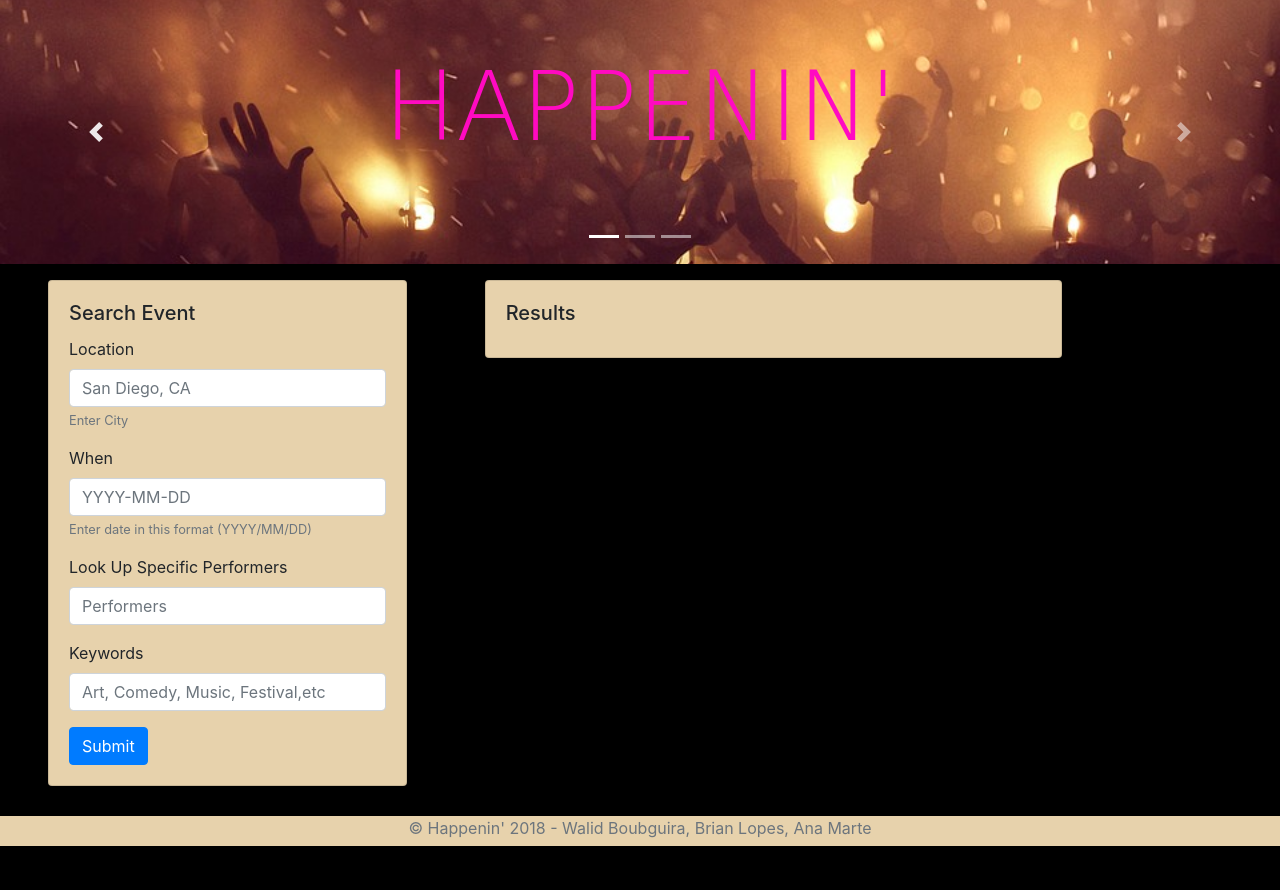
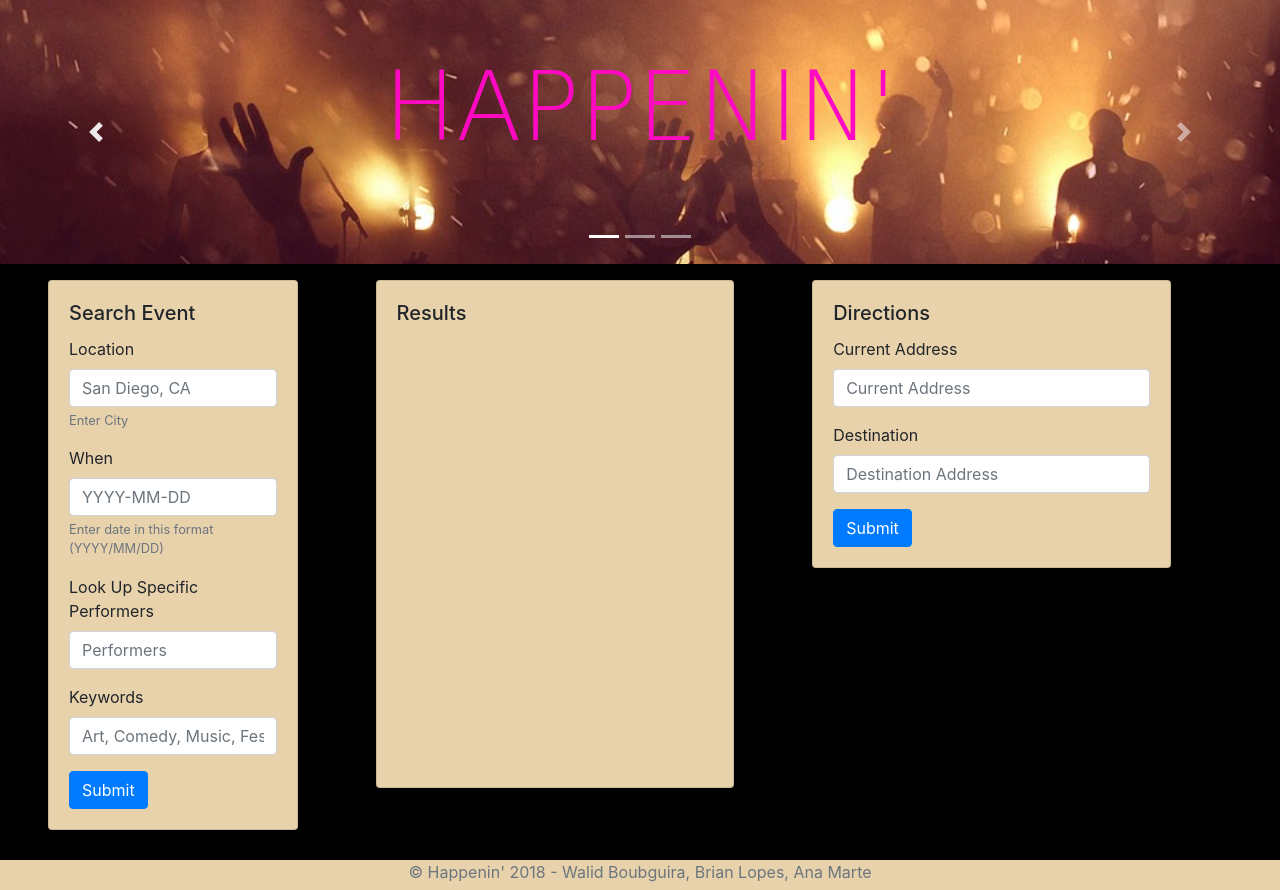
Before and after one commit to walidbillel/project1-WABD-, a PHP site: page / in a window 1280 px wide. Before the commit the page ends 846 px from the top, so only its background shows below. Run offline with PHP 8.4, Linux system fonts and the light colour scheme; some libraries are stand-ins or nearby versions; some web fonts are replaced.

Commit message:
changed results styling

```diff
--- a/assets/css/style.css
+++ b/assets/css/style.css
@@ -40,6 +40,12 @@ body{
     color: #FF0AC2
 }
 
+/* Results Div*/
+#results{
+    overflow: auto;
+    height: 430px;
+}
+
 /*Card Color*/
 #cardColor{
     background:#e7d2ac;
--- a/index.html
+++ b/index.html
@@ -8,7 +8,7 @@
     <meta name="viewport" content="width=device-width, initial-scale=1">
     <link rel="stylesheet" href="https://stackpath.bootstrapcdn.com/bootstrap/4.1.1/css/bootstrap.min.css" integrity="sha384-WskhaSGFgHYWDcbwN70/dfYBj47jz9qbsMId/iRN3ewGhXQFZCSftd1LZCfmhktB"
         crossorigin="anonymous">
-        <link href="https://fonts.googleapis.com/css?family=Shrikhand" rel="stylesheet">
+    <link href="https://fonts.googleapis.com/css?family=Shrikhand" rel="stylesheet">
     <link rel="stylesheet" type="text/css" media="screen" href="assets/css/style.css" />
 
 </head>
@@ -51,7 +51,7 @@
 
     <!--Starts Search Event Card & Result Card-->
     <div class="row">
-        <div class="col-sm-4">
+        <div class="col-sm-3">
             <div class="card mt-3 ml-5" id="cardColor">
                 <div class="card-body">
                     <h5 class="card-title">Search Event</h5>
@@ -87,7 +87,7 @@
         </div>
         <!--ends col-sm-4-->
 
-        <div class="col-sm-6">
+        <div class="col-sm-4">
             <div class="card mt-3 ml-5" id="cardColor">
                 <div class="card-body">
                     <h5 class="card-title">Results</h5>
@@ -101,7 +101,36 @@
             </div>
             <!--ends card-->
         </div>
-        <!--ends col-sm-6-->
+        <!--ends col-sm-4-->
+        <div class="col-sm-4">
+            <div class="card mt-3 ml-5" id="cardColor">
+                <div class="card-body">
+                    <h5 class="card-title">Directions</h5>
+                    <div class="card-text">
+
+                        <div id="directions">
+
+                            <form>
+                                <div class="form-group">
+                                    <label for="current-location">Current Address</label>
+                                    <input type="text" class="form-control" id="current-location" placeholder="Current Address">
+                                </div>
+                                <div class="form-group">
+                                    <label for="destination">Destination</label>
+                                    <input type="text" class="form-control" id="destination" placeholder="Destination Address">
+                                </div>
+                                <button type="submit" id="submit-direction" class="btn btn-primary">Submit</button>
+                            </form>
+
+                        </div>
+
+                    </div>
+                </div>
+                <!--ends card-body-->
+            </div>
+            <!--ends card-->
+        </div>
+        <!--ends col-sm-4-->
     </div>
     <!--ends row-->
 
@@ -111,7 +140,7 @@
     </footer>
     <!--Footer Ends-->
 </body>
-<script src="https://code.jquery.com/jquery-3.2.1.min.js" ></script>
+<script src="https://code.jquery.com/jquery-3.2.1.min.js"></script>
 <script src="https://cdnjs.cloudflare.com/ajax/libs/popper.js/1.14.3/umd/popper.min.js" integrity="sha384-ZMP7rVo3mIykV+2+9J3UJ46jBk0WLaUAdn689aCwoqbBJiSnjAK/l8WvCWPIPm49"
     crossorigin="anonymous"></script>
 <script src="https://stackpath.bootstrapcdn.com/bootstrap/4.1.1/js/bootstrap.min.js" integrity="sha384-smHYKdLADwkXOn1EmN1qk/HfnUcbVRZyYmZ4qpPea6sjB/pTJ0euyQp0Mk8ck+5T"
```
Also changed, not shown: assets/javascript/app.js (+0 -44 lines).
